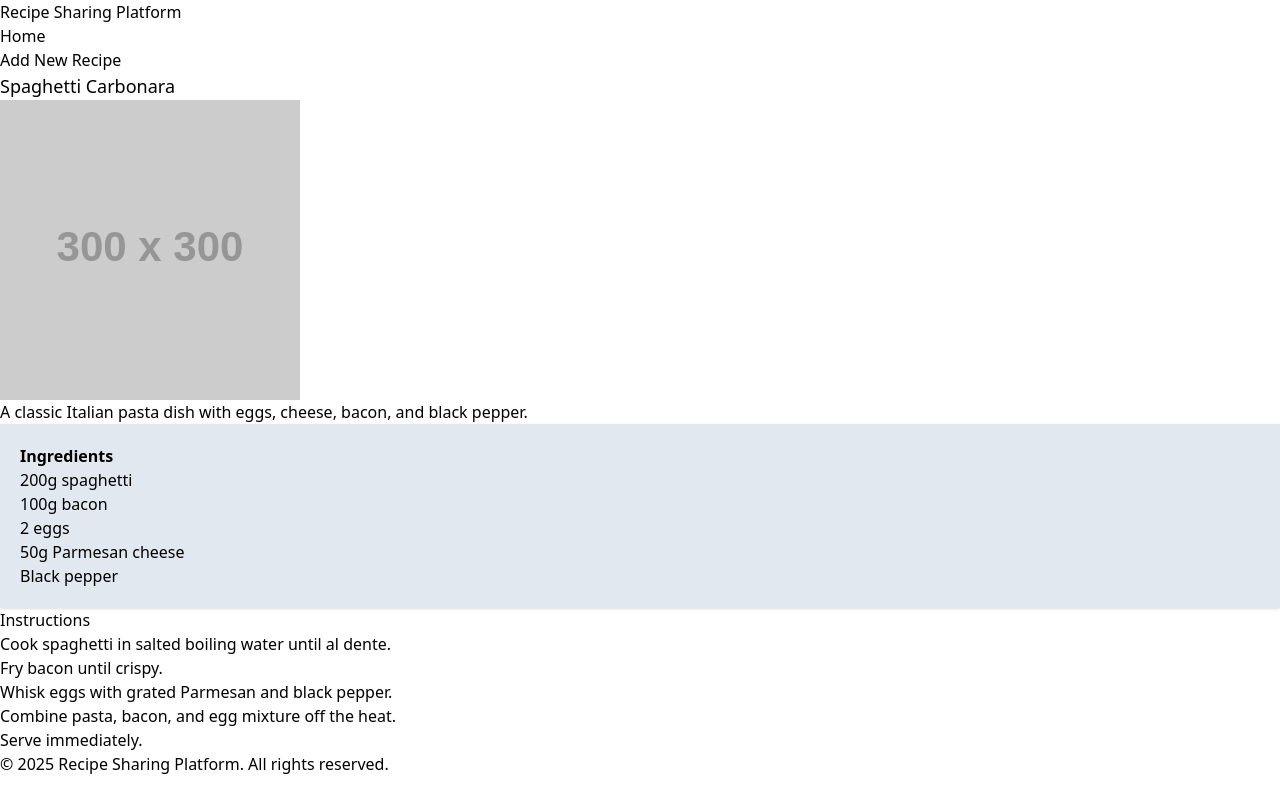
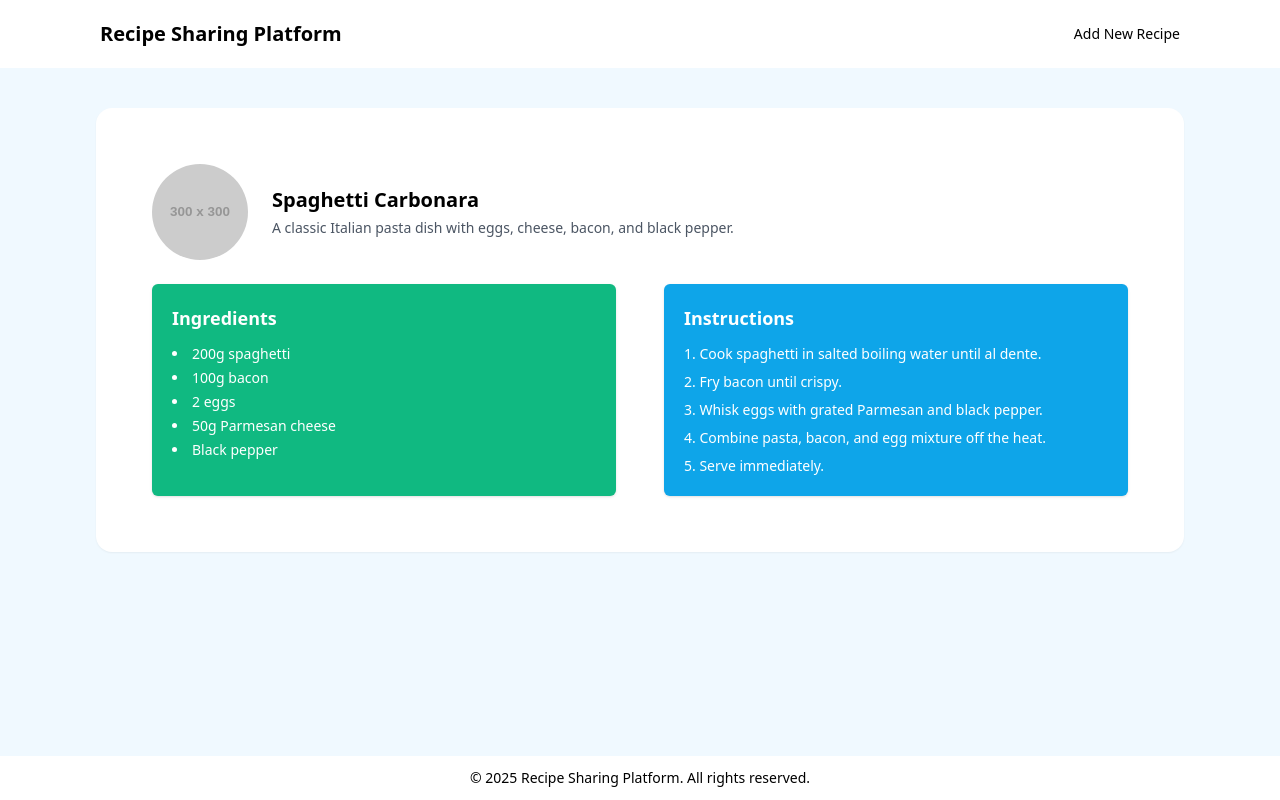
Before and after one commit to donsimon505/alx-fe-reactjs, a React (Vite) app in the folder recipe-sharing-platform/: page /recipe/1 in a window 1280 px wide. Built offline with nearby package versions, Linux system fonts and the light colour scheme.

Commit message:
Further styling and tweaks Enjoy

```diff
--- a/recipe-sharing-platform/src/App.jsx
+++ b/recipe-sharing-platform/src/App.jsx
@@ -7,8 +7,12 @@ import { useState, useEffect } from "react";
 function App() {
   const [recipes, setRecipes] = useState([]);
 
-  // Load recipes once on mount
+  // Load recipes from localStorage OR data.json (fallback)
   useEffect(() => {
+    const storedRecipes = localStorage.getItem("recipes");
+    if (storedRecipes) {
+      setRecipes(JSON.parse(storedRecipes));
+    } else {
       fetch(new URL("./data.json", import.meta.url))
         .then((response) => {
           if (!response.ok) {
@@ -16,9 +20,20 @@ function App() {
           }
           return response.json();
         })
-      .then((data) => setRecipes(data))
+        .then((data) => {
+          setRecipes(data);
+          localStorage.setItem("recipes", JSON.stringify(data)); // save initial data to localStorage
+        })
         .catch((error) => console.error(error));
+    }
   }, []);
+
+  // Anytime recipes change, update localStorage
+  useEffect(() => {
+    if (recipes.length > 0) {
+      localStorage.setItem("recipes", JSON.stringify(recipes));
+    }
+  }, [recipes]);
 
   return (
     <Router>
--- a/recipe-sharing-platform/src/components/AddRecipeForm.jsx
+++ b/recipe-sharing-platform/src/components/AddRecipeForm.jsx
@@ -5,7 +5,7 @@ import Footer from "./Footer";
 function AddRecipeForm({ setRecipes }) {
   const [title, setTitle] = useState("");
   const [ingredients, setIngredients] = useState("");
-  const [steps, setSteps] = useState("");
+  const [instructions, setInstructions] = useState("");
   const [errors, setErrors] = useState({});
   const [submitted, setSubmitted] = useState(false);
 
@@ -27,8 +27,8 @@ function AddRecipeForm({ setRecipes }) {
       }
     }
 
-    if (!steps.trim()) {
-      newErrors.steps = "Preparation steps are required.";
+    if (!instructions.trim()) {
+      newErrors.instructions = "Preparation steps are required.";
     }
 
     return newErrors;
@@ -45,32 +45,34 @@ function AddRecipeForm({ setRecipes }) {
       setErrors({});
       setSubmitted(true);
 
-      // ✅ Create new recipe object
       const newRecipe = {
         id: Date.now(), // unique ID
         title,
         ingredients: ingredients
           .split("\n")
           .filter((line) => line.trim() !== ""),
-        steps: steps.split("\n").filter((line) => line.trim() !== ""),
-        summary: `A quick recipe for ${title}`, // placeholder summary
-        image: "https://placehold.co/300", // placeholder image
+        instructions: instructions
+          .split("\n")
+          .filter((line) => line.trim() !== ""),
+        summary: `A quick recipe for ${title}`,
+        image: "https://placehold.co/300",
       };
 
-      // ✅ Add to recipe list
       setRecipes((prev) => [...prev, newRecipe]);
+      console.log(newRecipe);
 
       // Reset form
       setTitle("");
       setIngredients("");
-      setSteps("");
+      setInstructions("");
     }
   };
 
   return (
     <>
+      <div className="flex flex-col min-h-screen">
         <Header />
-      <main className="p-4">
+        <main className="flex-1 px-[20px] sm:px-[20px] lg:px-[100px] md:px-[50px] py-[30px] md:py-[40px] bg-sky-50">
           <h1 className="text-2xl font-bold mb-4">Add a New Recipe</h1>
 
           {submitted && (
@@ -88,7 +90,7 @@ function AddRecipeForm({ setRecipes }) {
                 id="title"
                 value={title}
                 onChange={(e) => setTitle(e.target.value)}
-              className="w-full p-2 md:p-1 border rounded shadow"
+                className="w-full p-2 md:p-1 border rounded focus:shadow-sm"
               />
               {errors.title && <p className="text-red-600">{errors.title}</p>}
             </div>
@@ -102,7 +104,7 @@ function AddRecipeForm({ setRecipes }) {
                 id="ingredients"
                 value={ingredients}
                 onChange={(e) => setIngredients(e.target.value)}
-              className="w-full p-2 border rounded"
+                className="w-full p-2 border rounded focus:shadow-sm"
               ></textarea>
               {errors.ingredients && (
                 <p className="text-red-600">{errors.ingredients}</p>
@@ -111,16 +113,18 @@ function AddRecipeForm({ setRecipes }) {
 
             {/* Steps */}
             <div>
-            <label htmlFor="steps" className="block font-medium">
+              <label htmlFor="instructions" className="block font-medium">
                 Preparation Steps (one per line):
               </label>
               <textarea
-              id="steps"
-              value={steps}
-              onChange={(e) => setSteps(e.target.value)}
-              className="w-full p-2 border rounded"
+                id="instructions"
+                value={instructions}
+                onChange={(e) => setInstructions(e.target.value)}
+                className="w-full p-2 border rounded focus:shadow-sm"
               ></textarea>
-            {errors.steps && <p className="text-red-600">{errors.steps}</p>}
+              {errors.instructions && (
+                <p className="text-red-600">{errors.instructions}</p>
+              )}
             </div>
 
             <button
@@ -132,6 +136,7 @@ function AddRecipeForm({ setRecipes }) {
           </form>
         </main>
         <Footer />
+      </div>
     </>
   );
 }
--- a/recipe-sharing-platform/src/components/Footer.jsx
+++ b/recipe-sharing-platform/src/components/Footer.jsx
@@ -1,7 +1,7 @@
 function Footer() {
   return (
-    <footer>
-      <p>
+    <footer className="mt-auto text-center lg:px-[100px] md:px-[50px] py-3">
+      <p className="text-sm">
         &copy; {new Date().getFullYear()} Recipe Sharing Platform. All rights
         reserved.
       </p>
--- a/recipe-sharing-platform/src/components/Header.jsx
+++ b/recipe-sharing-platform/src/components/Header.jsx
@@ -2,13 +2,12 @@ import { Link } from "react-router-dom";
 
 function Header() {
   return (
-    <header>
-      <nav>
-        <h1>Recipe Sharing Platform</h1>
-        <ul>
-          <li>
-            <Link to="/">Home</Link>
-          </li>
+    <header className="shadow-sm">
+      <nav className="flex flex-row px-[20px] sm:px-[20px] lg:px-[100px] md:px-[50px] py-5 items-center">
+        <h1 className="basis-8/12 font-bold text-md sm:text-md lg:text-xl md:text-xl">
+          <Link to="/">Recipe Sharing Platform</Link>
+        </h1>
+        <ul className="flex justify-end space-x-8 basis-4/12 text-xs sm:text-xs lg:text-sm md:text-sm">
           <li>
             <Link to="/add">Add New Recipe</Link>
           </li>
--- a/recipe-sharing-platform/src/components/HomePage.jsx
+++ b/recipe-sharing-platform/src/components/HomePage.jsx
@@ -5,22 +5,28 @@ import Footer from "./Footer";
 function HomePage({ recipes }) {
   return (
     <>
+      <div className="flex flex-col min-h-screen">
         <Header />
-      <main>
-        <section className="grid grid-cols-1 sm:grid-cols-1 md:grid-cols-2 lg:grid-cols-3 gap-4">
+        <main className="flex-1 px-[20px] sm:px-[20px] lg:px-[100px] md:px-[50px] py-[30px] md:py-[40px] bg-sky-50">
+          <section className="grid grid-cols-1 sm:grid-cols-1 md:grid-cols-2 lg:grid-cols-3 gap-8 md:gap-12">
             {recipes.map((recipe) => (
               <article
                 key={recipe.id}
-              className="p-3 rounded shadow hover:shadow-md"
+                className="p-10 rounded shadow hover:shadow-md flex flex-col items-center justify-center text-center space-y-[11px]
+                 bg-white"
               >
-              <img src={recipe.image} alt={recipe.title} />
-              <h2 className="text-lg font-semibold">{recipe.title}</h2>
+                <img
+                  src={recipe.image}
+                  alt={recipe.title}
+                  className="rounded-full w-28"
+                />
+                <h2 className="text-xl font-semibold pt-2">{recipe.title}</h2>
                 {recipe.summary && (
-                <p className="text-base text-gray-700">{recipe.summary}</p>
+                  <p className="text-sm text-gray-700">{recipe.summary}</p>
                 )}
                 <Link
                   to={`/recipe/${recipe.id}`}
-                className="text-blue-500 hover:underline"
+                  className="text-blue-500 text-sm hover:underline"
                 >
                   View Recipe
                 </Link>
@@ -29,6 +35,7 @@ function HomePage({ recipes }) {
           </section>
         </main>
         <Footer />
+      </div>
     </>
   );
 }
--- a/recipe-sharing-platform/src/components/RecipeDetail.jsx
+++ b/recipe-sharing-platform/src/components/RecipeDetail.jsx
@@ -8,13 +8,13 @@ function RecipeDetail({ recipes }) {
   const [recipe, setRecipe] = useState(null);
 
   useEffect(() => {
-    // 1. First check recipes from props (newly added ones)
+    // 1. First check if recipe exists in state (from App.jsx)
     const localRecipe = recipes.find((r) => String(r.id) === id);
 
     if (localRecipe) {
       setRecipe(localRecipe);
     } else {
-      // 2. Fallback: fetch from data.json
+      // 2. Otherwise fall back to data.json
       fetch(new URL("../data.json", import.meta.url))
         .then((response) => {
           if (!response.ok) {
@@ -31,22 +31,41 @@ function RecipeDetail({ recipes }) {
   }, [id, recipes]);
 
   if (!recipe) {
-    return <p>Loading recipe...</p>;
+    return <p className="text-center py-10">Loading recipe...</p>;
   }
 
   return (
-    <>
+    <div className="flex flex-col min-h-screen">
       <Header />
-      <main>
+
+      <main className="bg-sky-50 flex-1 px-5 sm:px-6 md:px-12 lg:px-24 py-8 md:py-10">
         <article>
-          <h1 className="text-lg">{recipe.title}</h1>
-          <img src={recipe.image} alt={recipe.title} />
-          {recipe.summary && <p>{recipe.summary}</p>}
+          <div className="bg-white p-6 sm:p-8 md:p-10 lg:p-14 shadow-sm rounded-2xl">
+            {/* Top Section: Image + Title + Summary */}
+            <div
+              className="flex flex-row flex-wrap md:flex-nowrap space-y-4 md:space-x-6 md:space-y-0
+              justify-center md:justify-start items-center pb-6 text-center md:text-left"
+            >
+              <img
+                src={recipe.image}
+                alt={recipe.title}
+                className="rounded-full w-24 h-24 object-cover"
+              />
+              <div>
+                <h1 className="text-xl font-bold">{recipe.title}</h1>
+                {recipe.summary && (
+                  <p className="text-gray-600 text-sm mt-1">{recipe.summary}</p>
+                )}
+              </div>
+            </div>
 
+            {/* Ingredients + Instructions Side by Side */}
+            <div className="flex flex-col lg:flex-row gap-6 lg:gap-12 text-center md:text-left">
+              {/* Ingredients */}
               {recipe.ingredients && (
-            <section className="p-5 bg-slate-200 shadow">
-              <h2 className="font-bold">Ingredients</h2>
-              <ul>
+                <section className="flex-1 p-5 bg-emerald-500 text-white shadow rounded-md">
+                  <h2 className="font-bold text-lg mb-3">Ingredients</h2>
+                  <ul className="list-disc list-inside space-y-1 text-sm">
                     {recipe.ingredients.map((ingredient, index) => (
                       <li key={index}>{ingredient}</li>
                     ))}
@@ -54,20 +73,24 @@ function RecipeDetail({ recipes }) {
                 </section>
               )}
 
+              {/* Instructions */}
               {recipe.instructions && (
-            <section>
-              <h2>Instructions</h2>
-              <ol>
+                <section className="flex-1 p-5 bg-sky-500 text-white shadow rounded-md">
+                  <h2 className="font-bold text-lg mb-3">Instructions</h2>
+                  <ol className="list-decimal list-inside space-y-2 text-sm">
                     {recipe.instructions.map((step, index) => (
                       <li key={index}>{step}</li>
                     ))}
                   </ol>
                 </section>
               )}
+            </div>
+          </div>
         </article>
       </main>
+
       <Footer />
-    </>
+    </div>
   );
 }
 
```
Lines whose indentation alone changed are shown as unchanged.
